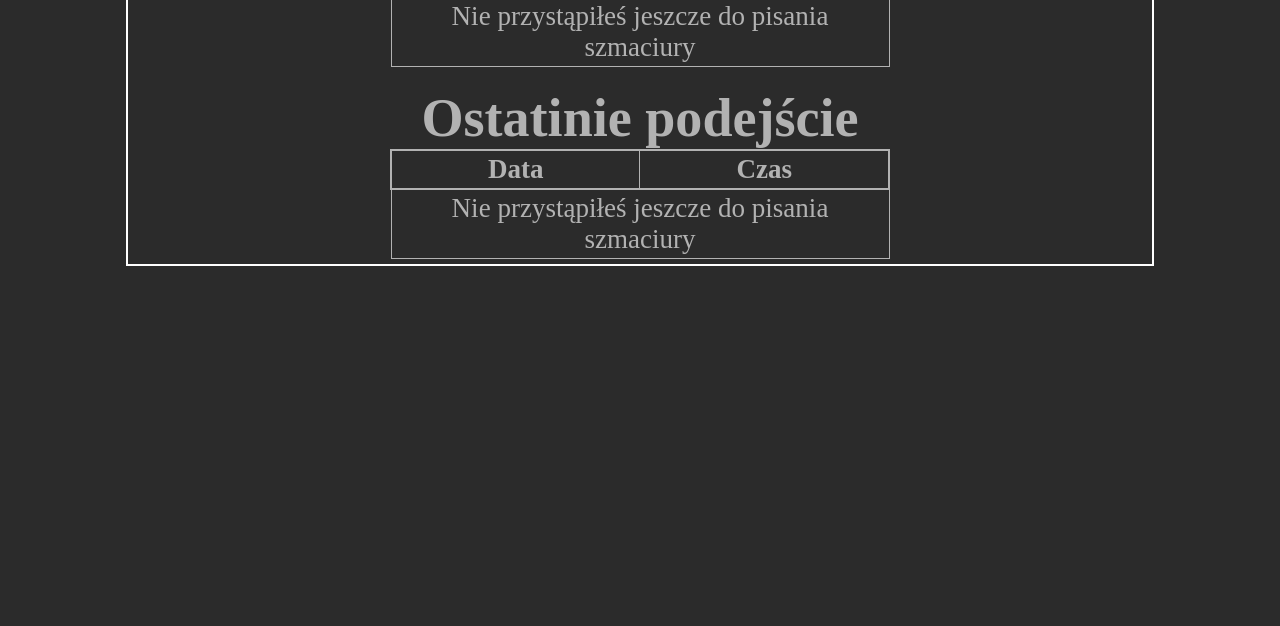
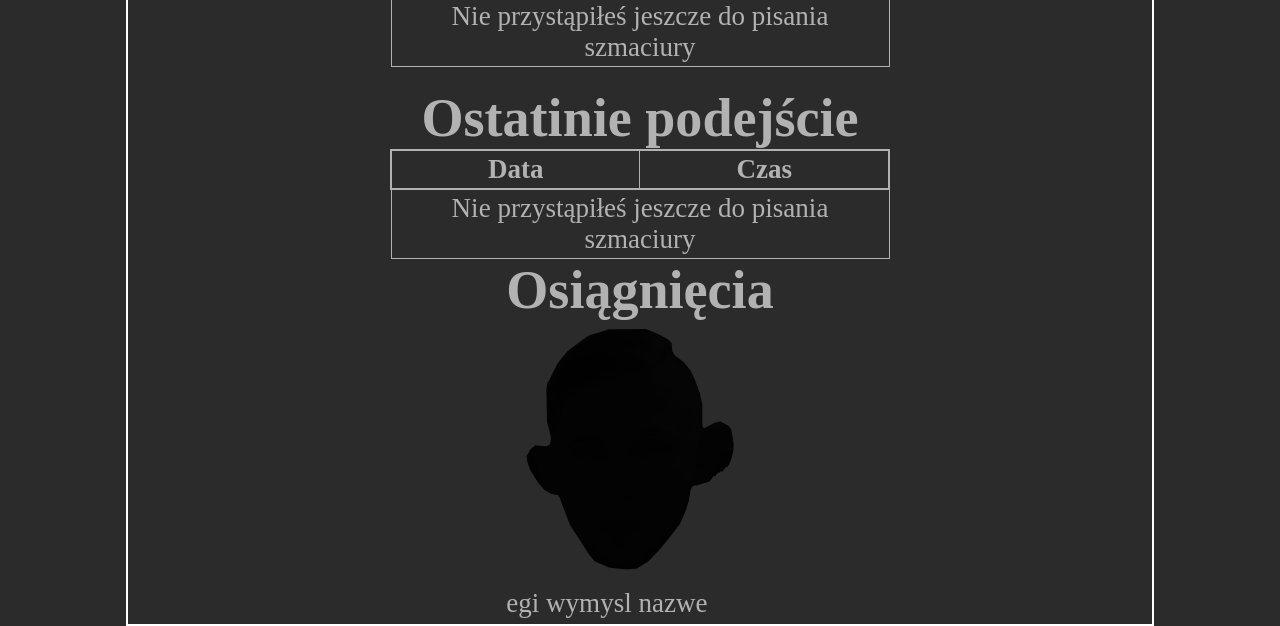
Before and after one commit to auto200/szmaciura-racer, a Gatsby site: page / in a window 1280 px wide. Shown: the part 761-1387 px from the top of the page. Before the commit the page ends 1027 px from the top, so only its background shows below. Built offline with nearby package versions, Linux system fonts and the light colour scheme; Gatsby itself is replaced by a stand-in of ours.

Commit message:
Simple achievement system

```diff
--- a/d.ts
+++ b/d.ts
@@ -6,6 +6,10 @@ declare module "*.jpg" {
   const value: any;
   export = value;
 }
+declare module "*.png" {
+  const value: any;
+  export = value;
+}
 declare module "*.mp4" {
   const value: any;
   export = value;
--- a/src/achievements/index.ts
+++ b/src/achievements/index.ts
@@ -1,33 +1,45 @@
 import { State } from "../contexts/Store";
-
-export interface Achievement {
-  name: string;
+import basicRafon from "../images/rafon.png";
+import bronzeRafon from "../images/bronze_rafon.png";
+import silverRafon from "../images/silver_rafon.png";
+import goldenRafon from "../images/golden_rafon.png";
+interface Achievement {
+  name: AchievementNames;
   status: {
-    done: boolean;
     level: number;
-    doneTimestamp: number[];
+    doneTimestamps: number[];
+    current: number;
   };
+  steps: number[];
   check: (state: State) => number;
 }
 
 const LongRunner: Achievement = {
   name: "egi wymysl nazwe",
   status: {
-    done: false,
     level: 0,
-    doneTimestamp: [0],
+    doneTimestamps: [0],
+    current: 0,
   },
-  check: state => {
-    let level = 0;
-    if (state.history.length >= 300) {
-      level = 3;
-    } else if (state.history.length >= 150) {
-      level = 2;
-    } else if (state.history.length >= 50) {
-      level = 1;
+  steps: [50, 150, 300],
+  check: function (state) {
+    for (let i = this.steps.length; i >= 0; i--) {
+      if (state.history.length >= this.steps[i - 1]) return i;
     }
-    return level;
+    return 0;
   },
 };
+export type AchievementNames = "egi wymysl nazwe";
 
-export const achievements: Achievement[] = [LongRunner];
+export type Achievements = {
+  [name in AchievementNames]?: Achievement;
+};
+export const achievements: Achievements = {
+  "egi wymysl nazwe": LongRunner,
+};
+type AchievementsImgMap = {
+  [name in AchievementNames]: any[];
+};
+export const achievementsImgMap: AchievementsImgMap = {
+  "egi wymysl nazwe": [basicRafon, bronzeRafon, silverRafon, goldenRafon],
+};
--- /dev/null
+++ b/src/components/Achievements/index.tsx
@@ -0,0 +1,40 @@
+import React from "react";
+import styled from "styled-components";
+import { useStore } from "../../contexts/Store";
+import { achievementsImgMap } from "../../achievements";
+
+const Image = styled.img<{ notObtained: boolean }>`
+  filter: brightness(${({ notObtained }) => notObtained && "0.02"});
+  transition: filter 0.3s ease;
+  :hover {
+    filter: brightness(0.07);
+  }
+`;
+const Achievements = () => {
+  const {
+    state: { achievements },
+  } = useStore();
+  return (
+    <div>
+      <h1>Osiągnięcia</h1>
+      {Object.values(achievements).map(achiv =>
+        achiv ? (
+          <div>
+            <Image
+              src={achievementsImgMap[achiv.name][achiv.status.level]}
+              notObtained={!achiv.status.level}
+              key={achiv.name}
+              title={`${achiv.status.current}/${
+                achiv.steps[achiv.status.level] ||
+                achiv.steps[achiv.status.level - 1]
+              }`}
+            />
+            <p>{achiv.name}</p>
+          </div>
+        ) : null
+      )}
+    </div>
+  );
+};
+
+export default Achievements;
--- a/src/components/Seo.tsx
+++ b/src/components/Seo.tsx
@@ -80,11 +80,6 @@ function SEO({ description = "", lang = "en", meta = [], title = "" }: Props) {
       ].concat(meta as [])}
     >
       <link rel="cannonical" href="https://szmaciura.pl/" />
-      <script
-        data-ad-client="ca-pub-7641631314440688"
-        async
-        src="https://pagead2.googlesyndication.com/pagead/js/adsbygoogle.js"
-      ></script>
     </Helmet>
   );
 }
--- a/src/contexts/Store.tsx
+++ b/src/contexts/Store.tsx
@@ -2,7 +2,7 @@ import React, { createContext, useContext, ReactNode, useEffect } from "react";
 import { useImmerReducer } from "../utils/hooks/useImmerReducer";
 import { v4 as uuid } from "uuid";
 import { getInputMaxLength } from "../utils";
-import { Achievement, achievements } from "../achievements";
+import { achievements, Achievements, AchievementNames } from "../achievements";
 
 const szmaciuraText =
   "ty no nie wiem jak tam twoja szmaciura jebana zrogowaciala niedzwiedzica co sie kurwi pod mostem za wojaka i siada kurwa na butle od vanisha i kurwe w taczce pijana wozili po osiedlu wiesz o co chodzi mnie nie przegadasz bo mi sperme z paly zjadasz frajerze zrogowacialy frajerska chmuro chuj ci na matule i jebac ci starego";
@@ -24,7 +24,7 @@ export interface State {
   timePassed: string;
   onCompletedModalShown: boolean;
   history: History[];
-  achevements: Achievement[];
+  achievements: Achievements;
 }
 
 const initialState: State = {
@@ -37,7 +37,7 @@ const initialState: State = {
   timePassed: "0",
   onCompletedModalShown: false,
   history: [],
-  achevements: [],
+  achievements: {},
 };
 
 const StoreContext = createContext<{
@@ -57,13 +57,16 @@ export type Action =
         | "PROCEED_TO_NEXT_WORD"
         | "INPUT_EMPTY"
         | "CORRECT_INPUT_VALUE";
-      payload: never;
     }
   | { type: "SET_TIME_PASSED"; payload: string }
   | { type: "SET_ERROR"; payload: boolean }
   | { type: "SET_TIME_PASSED"; payload: string }
   | { type: "SET_HISTORY"; payload: History[] }
-  | { type: "SET_ACHIEVEMENTS"; payload: Achievement[] };
+  | { type: "SET_ACHIEVEMENTS"; payload: Achievements }
+  | {
+      type: "UPDATE_ACHIEVEMENT_STATUS";
+      payload: { name: AchievementNames; level: number };
+    };
 
 const reducer = (state: State, action: Action) => {
   switch (action.type) {
@@ -127,7 +130,17 @@ const reducer = (state: State, action: Action) => {
       return;
     }
     case "SET_ACHIEVEMENTS": {
-      state.achevements = action.payload;
+      state.achievements = action.payload;
+      return;
+    }
+    case "UPDATE_ACHIEVEMENT_STATUS": {
+      const { name, level } = action.payload;
+      if (!state.achievements[name]) return;
+      state.achievements[name]!.status.level = level;
+      if (!state.achievements[name]!.status.doneTimestamps[level])
+        state.achievements[name]!.status.doneTimestamps[level] = Date.now();
+      state.achievements[name]!.status.current = state.history.length;
+
       return;
     }
     default:
@@ -140,45 +153,6 @@ const StoreContextProvider = ({ children }: { children: ReactNode }) => {
     reducer,
     initialState
   );
-  useEffect(() => {
-    if (!state.achevements.length) {
-      try {
-        //TODO merge new achievements to the old ones from localStorage // if(storedAchievements.length > 0 && storedAchievements.length !== achievements.length)
-        const storedAchievements = window.localStorage.getItem("achievements");
-        if (!storedAchievements) {
-          dispatch({ type: "SET_ACHIEVEMENTS", payload: achievements });
-          return;
-        }
-        const parsedAchievements = JSON.parse(storedAchievements);
-        if (Array.isArray(parsedAchievements)) {
-          dispatch({ type: "SET_ACHIEVEMENTS", payload: parsedAchievements });
-        } else {
-          throw new Error();
-        }
-      } catch (err) {
-        //data corrupted or smth
-        dispatch({ type: "SET_ACHIEVEMENTS", payload: achievements });
-      }
-    } else {
-      try {
-        window.localStorage.setItem("history", JSON.stringify(state.history));
-      } catch (err) {}
-    }
-
-    // try {
-    //   const storedAchievements = window.localStorage.getItem("achievements");
-    //   if (!storedAchievements) {
-    //     dispatch({ type: "SET_ACHIEVEMENTS", payload: achievements });
-    //     return;
-    //   }
-
-    //   const parsedAchievements = JSON.parse(storedAchievements);
-    //   if (Array.isArray(parsedHistory))
-    //     dispatch({ type: "SET_HISTORY", payload: parsedHistory });
-    // } catch (err) {
-    //   return;
-    // }
-  }, [state.achevements]);
 
   useEffect(() => {
     if (!state.history.length) {
@@ -203,10 +177,43 @@ const StoreContextProvider = ({ children }: { children: ReactNode }) => {
   }, [state.history]);
 
   useEffect(() => {
-    state.achevements.forEach(achiv => {
-      console.log(achiv);
+    if (!Object.keys(state.achievements).length) {
+      try {
+        const storedAchievements = window.localStorage.getItem("achievements");
+        if (!storedAchievements) {
+          throw new Error();
+        }
+        dispatch({
+          type: "SET_ACHIEVEMENTS",
+          payload: JSON.parse(storedAchievements),
+        });
+      } catch (err) {
+        //data corrupted or smth
+        dispatch({ type: "SET_ACHIEVEMENTS", payload: achievements });
+      }
+      //TODO merge new achievements to the old ones from localStorage // else if(Object.keys(storedAchievements).length !== Object.keys(achievements).length)
+    } else {
+      try {
+        window.localStorage.setItem(
+          "achievements",
+          JSON.stringify(state.achievements)
+        );
+      } catch (err) {}
+    }
+  }, [state.achievements]);
+
+  useEffect(() => {
+    if (!state.history.length) return;
+    Object.keys(state.achievements).forEach(achievName => {
+      const name = achievName as AchievementNames;
+      if (achievements[name]?.check) {
+        dispatch({
+          type: "UPDATE_ACHIEVEMENT_STATUS",
+          payload: { name, level: achievements[name]!.check(state) },
+        });
+      }
     });
-  });
+  }, [state.history]);
 
   const values = {
     state,
--- a/src/pages/index.tsx
+++ b/src/pages/index.tsx
@@ -9,6 +9,7 @@ import OnCompleteModal from "../components/OnCompleteModal";
 import TopRaces from "../components/Tables/TopRaces";
 import History from "../components/Tables/History";
 import { useStore } from "../contexts/Store";
+import Achievements from "../components/Achievements";
 
 const GlobalStyle = createGlobalStyle<any>`
   html, body {
@@ -202,6 +203,7 @@ const IndexPage = () => {
           ></Input>
           <TopRaces history={history} />
           <History history={history} />
+          <Achievements />
         </InnerWrapper>
         <OnCompleteModal
           isOpen={onCompletedModalShown}
```
